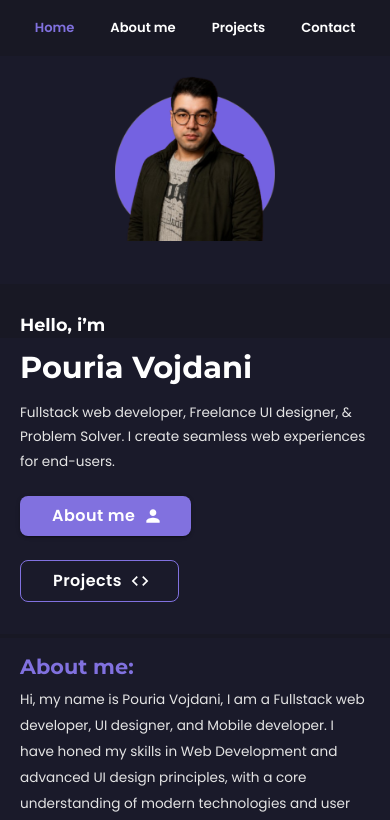
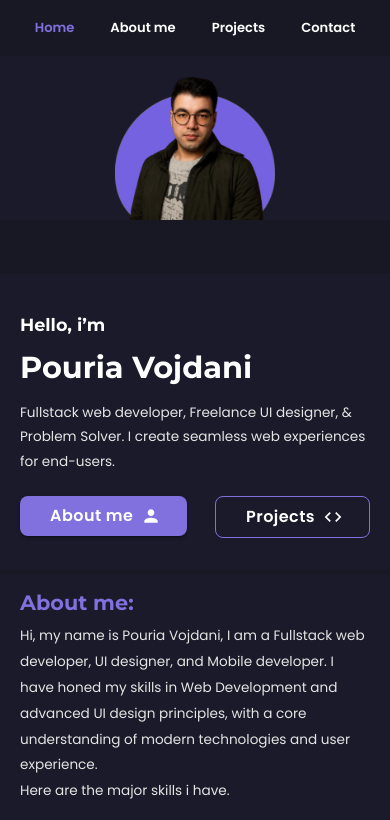
Before and after one commit to pouriavj/pouria-portfolio, a Next.js app: page / in a window 390 px wide. Shown: the top 820 px of the page. Built offline with nearby package versions, Linux system fonts and the light colour scheme; what @mui/material-nextjs would draw is missing.

Commit message:
Update Responsiveness

```diff
--- a/src/app/globals.css
+++ b/src/app/globals.css
@@ -967,14 +967,13 @@ header,
     font-size: 1.5rem !important;
   }
 }
+@media (max-width: 390px) {
+  .hero-button {
+    padding: 6px 30px !important;
+  }
+}
 @media (max-width: 380px) {
   .hero-button {
     padding: 6px 27px !important;
   }
 }
-
-@media (max-width: 390px) {
-  .hero-button {
-    padding: 6px 32px !important;
-  }
-}
```
